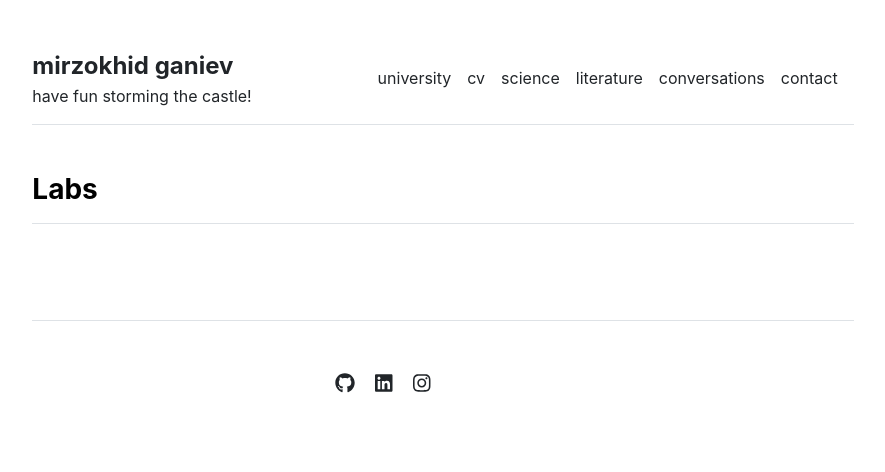
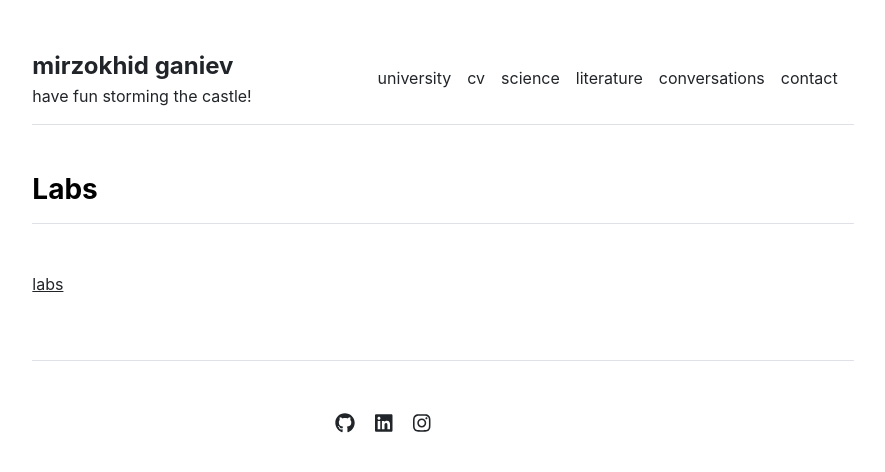
Before and after one commit to Mirzokhid/mirzokhid.github.io, a Jekyll site: the page built from science.md, in a window 1280 px wide. Shown: the top 472 px of the page, without its empty margins (197-1082 px from the left). Built offline with Jekyll 4.4.1, drawn with Linux system fonts in a browser that asks for light colours.

Commit message:
Update science.html

```diff
--- a/_layouts/science.html
+++ b/_layouts/science.html
@@ -7,8 +7,8 @@ layout: default
 <div class="row g-5 mb-5">
   <div>
     <h3 class="fw-bold border-bottom pb-3 mb-5">Labs</h3>
-    {% for labs in site.data.settings.labs %}
-      <p><a href="{{ site.github.url }}/{{ labs.url}}">{{ labs.name }}</a></p>
+    {% for science in site.data.settings.science %}
+      <p><a href="{{ site.github.url }}/{{ science.url}}">{{ science.name }}</a></p>
     {% endfor %}
   </div>
 </div>
```
